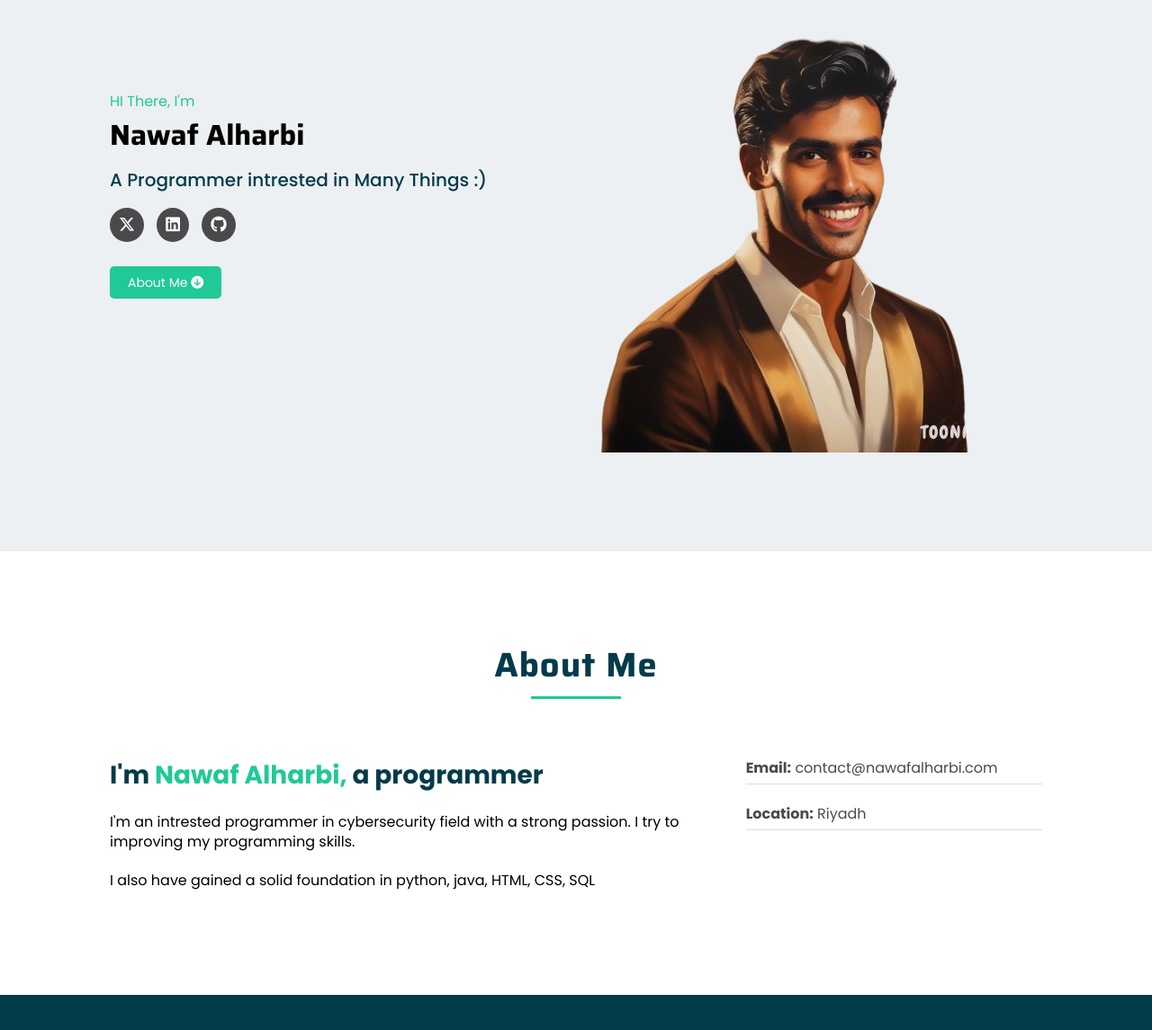
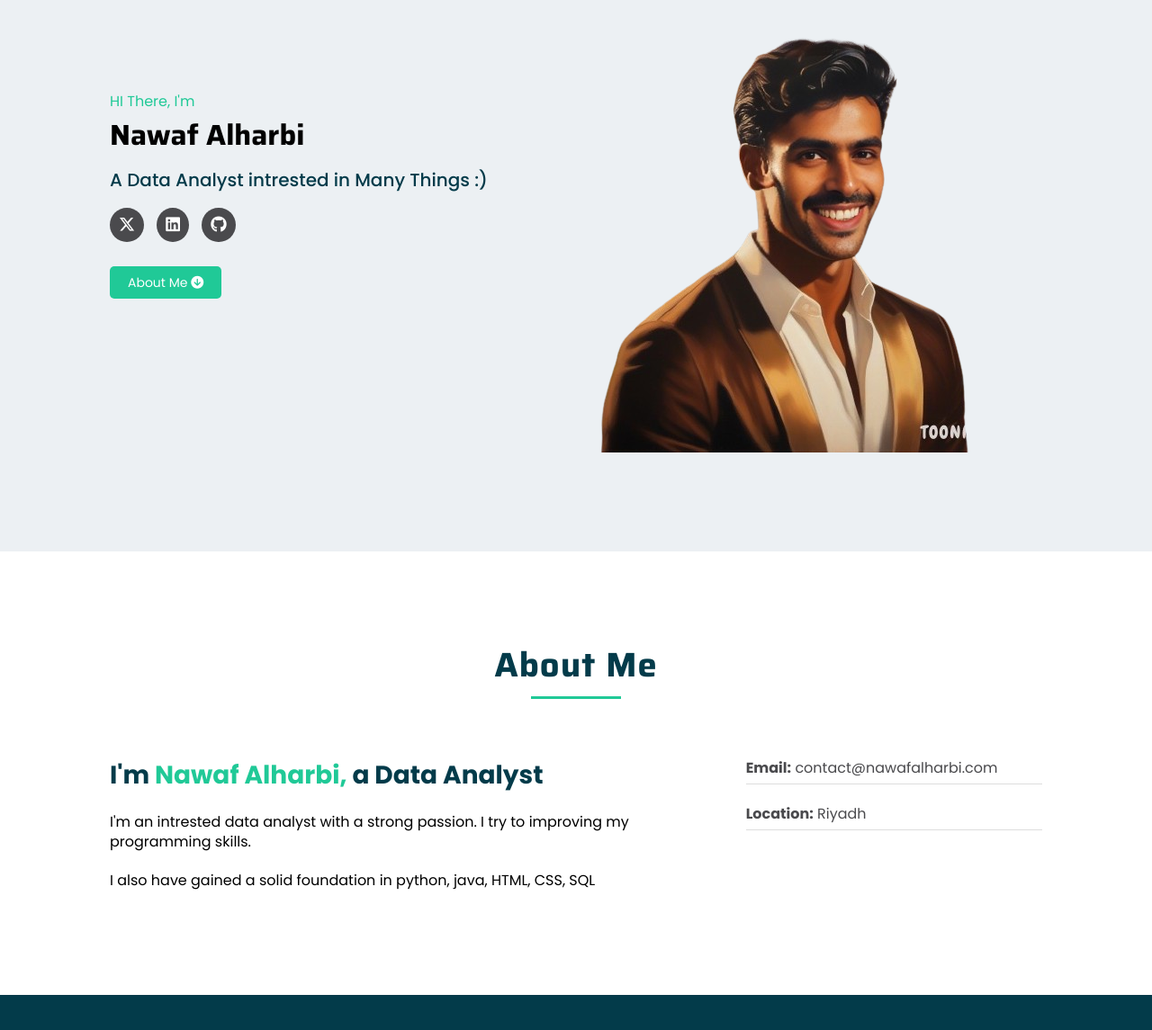
Before and after one commit to ngxi/Personal-Website, a plain HTML site: page index.html in a window 1280 px wide. Shown: the part 187-1332 px from the top of the page at 90% size. Drawn offline with Linux system fonts and the light colour scheme.

Commit message:
Update index.html
From cybersecurity to data analysis


Signed-off-by: Nawaf Alharbi <109674237+ngxi@users.noreply.github.com>

```diff
--- a/index.html
+++ b/index.html
@@ -33,7 +33,7 @@
             <div class="content-text">
                 <p> <span class="text-primary">HI There, I'm </span></p>
                 <h1>Nawaf Alharbi</h1>
-                <p class="title">A Programmer intrested in Many Things :)</p>
+                <p class="title">A Data Analyst intrested in Many Things :)</p>
                 <div class="social">
                     <a href="https://x.com/NawafEAlharbi" target="_blank">
                         <i class="fa-brands fa-x-twitter"></i>
@@ -61,8 +61,8 @@
                 <hr>
                 <div class="about-content">
                     <div class="col-1">
-                        <h3>I'm <span class="text-primary">Nawaf Alharbi,</span> a programmer</h3>
-                        <p>I'm an intrested programmer in cybersecurity field with
+                        <h3>I'm <span class="text-primary">Nawaf Alharbi,</span> a Data Analyst</h3>
+                        <p>I'm an intrested data analyst with
                              a strong passion. I try to improving my programming skills.</p>
                             <p>I also have gained a
                                 solid foundation in python, java, HTML, CSS, SQL</p>
```
